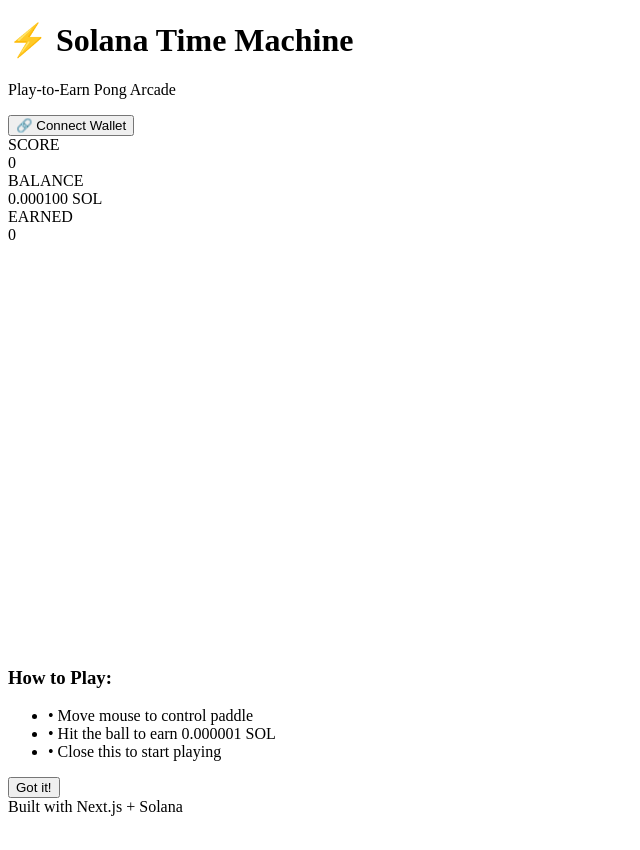
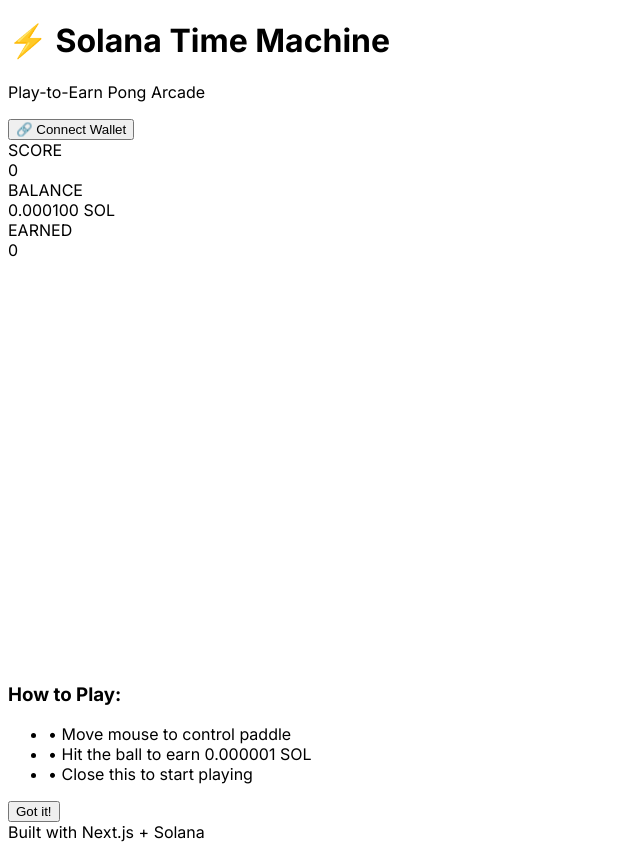
Before and after one commit to sanju-zxt/solana-time-machine, a Next.js app: page / in a window 1280 px wide. Shown: the whole page, without its empty margins (0-640 px from the left). Before the commit the page ends 824 px from the top, so only its background shows below. Built offline with nearby package versions, Linux system fonts and the light colour scheme; what @solana/web3.js would draw is missing.

Commit message:
fix: Add Google Fonts properly to _document.tsx

```diff
--- a/pages/_document.tsx
+++ b/pages/_document.tsx
@@ -4,8 +4,13 @@ class MyDocument extends Document {
   render() {
     return (
       <Html>
-        <Head />
-        <body>
+        <Head>
+          <link rel="preconnect" href="https://fonts.googleapis.com" />
+          <link rel="preconnect" href="https://fonts.gstatic.com" crossOrigin="anonymous" />
+          <link href="https://fonts.googleapis.com/css2?family=Inter:wght@400;700&display=swap" rel="stylesheet" />
+          <link href="https://fonts.googleapis.com/css2?family=Press+Start+2P&display=swap" rel="stylesheet" />
+        </Head>
+        <body style={{ fontFamily: 'Inter, system-ui, sans-serif' }}>
           <Main />
           <NextScript />
         </body>
```
